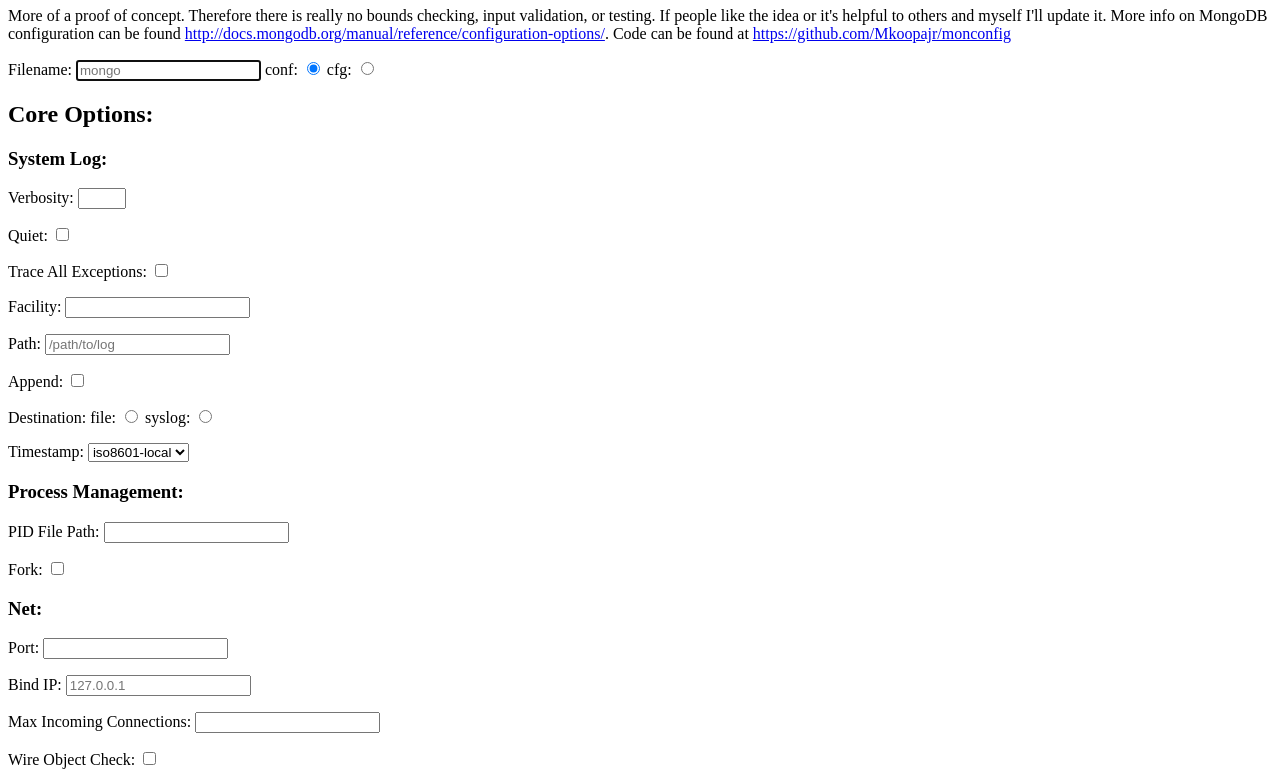
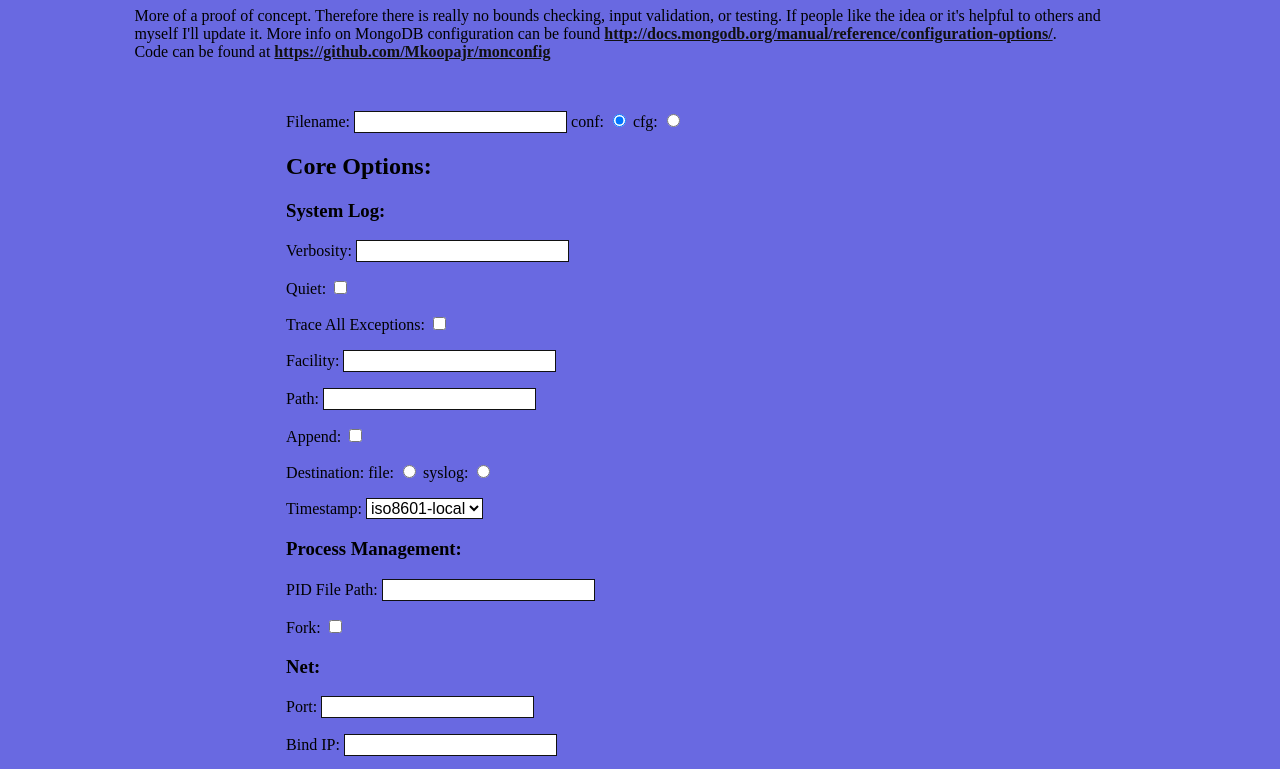
Before and after one commit to Mkoopajr/monconfig, a website: page public/index.html in a window 1280 px wide. Shown: the part 73-842 px from the top of the page. Drawn offline with Linux system fonts and the light colour scheme.

Commit message:
Create cleaner front end

```diff
--- a/public/index.html
+++ b/public/index.html
@@ -1,29 +1,82 @@
-<!doctype html>
+<!DOCTYPE html>
+
 <html>
+
 	<head>
+	 <meta name="generator" content="Jacob Morton">
+		 <!--Facebook-->
+		 <meta property="og:url" content="" />
+		 <meta property="og:title" content="MongoDB Configurator" />
+	 	 <meta property="og:description" content="MongoDB Configuration Generator" />
+	  	 <meta property="og:image" content="" />
+		 <meta property="og:type" content="website" />
+     <title>MongoDB Configuration Generator</title>
+	 <style>
+
+	 	body,html {
+
+	 		background-color:#6969E1;
+	 		font-family:Liberation Serif;
+	 		font-size:16px;
+
+	 	}
+
+	 	a,a:link,a:visited,a:active {
+
+	 		color:#111;
+	 		text-decoration:underline;
+	 		font-weight:bold;
+
+	 	}
+
+	 	a:hover {
+
+	 		text-decoration:none;
+
+	 	}
+
+	 	input,select,textarea {
+
+	 		font-size:1em;
+	 		background-color:#FFF;
+	 		color:#000;
+	 		border:1px solid #111;
+
+	 	}
+
+	 </style>
+	 <script>
+
+	 	var readDate = new Date();
+		var date = readDate.getUTCFullYear();
+
+	</script>
 	</head>
+
 	<body>
+
+	<div align="center"><div style="width:80%;">
+
 	<h1>MongoDB configuration generator</h1>
-        <p>More of a proof of concept. Therefore there is really no bounds checking, input
-        validation, or testing. If people like the idea or it's helpful to others and myself
-        I'll update it. More info on MongoDB configuration can be found <a href=http://docs.mongodb.org/manual/reference/configuration-options/>http://docs.mongodb.org/manual/reference/configuration-options/</a>.
-        Code can be found at <a href=https://github.com/Mkoopajr/monconfig>https://github.com/Mkoopajr/monconfig</a></p>
+	<div align="left">
+	 <p>More of a proof of concept. Therefore there is really no bounds checking, input validation, or testing. If people like the idea or it's helpful to others and myself I'll update it. More info on MongoDB configuration can be found <a href="http://docs.mongodb.org/manual/reference/configuration-options/">http://docs.mongodb.org/manual/reference/configuration-options/</a>.<br />
+	 Code can be found at <a href="https://github.com/Mkoopajr/monconfig">https://github.com/Mkoopajr/monconfig</a></p>
+	</div>
+	<br />
+	<div style="width:70%;"><div align="left">
 
 	<form name="config" method="post" action="/generate">
-            <p>Filename: <input type="text" name="filename" placeholder="mongo" required autofocus>
-            conf: <input type="radio" name="ext" value="conf" checked>
-            cfg: <input type="radio" name="ext" value="cfg"></p>
-
+		<p>Filename: <input type="text" name="filename"> conf: <input type="radio" name="ext" value="conf" checked> cfg: <input type="radio" name="ext" value="cfg"></p>
 		<h2>Core Options:</h2>
 		<h3>System Log:</h3>
-                <p>Verbosity: <input type="number" name="sysLogVerbosity" min="0" max="5"></p>
+
+			<p>Verbosity: <input type="number" name="sysLogVerbosity"></p>
 			<p>Quiet: <input type="checkbox" name="sysLogQuiet" value="true"></p>
 			<p>Trace All Exceptions: <input type="checkbox" name="sysLogTraceAllExceptions" value="true"></p>
 			<p>Facility: <input type="text" name="sysLogFacility"></p>
-                <p>Path: <input type="text" name="sysLogPath" placeholder="/path/to/log"></p>
+			<p>Path: <input type="text" name="sysLogPath"></p>
 			<p>Append: <input type="checkbox" name="sysLogAppend" value="true"></p>
-                <p>Destination: file: <input type="radio" name="sysLogDestination" value="file">
-                syslog: <input type="radio" name="sysLogDestination" value="syslog"></p>
+			<p>Destination: file: <input type="radio" name="sysLogDestination" value="file"> syslog: <input type="radio" name="sysLogDestination" value="syslog"></p>
 			<p>Timestamp:
 			 <select name="sysLogTimestamp">
 			  <option value="iso8601-local">iso8601-local</option>
@@ -33,12 +86,14 @@
 			</p>
 
 		<h3>Process Management:</h3>
+
 			<p>PID File Path: <input type="text" name="pidFilePath"></p>
 			<p>Fork: <input type="checkbox" name="processManFork" value="true"></p>
 
 		<h3>Net:</h3>
+
 			<p>Port: <input type="number" name="port"></p>
-                <p>Bind IP: <input type="text" name="bindIp" placeholder="127.0.0.1" required></p>
+			<p>Bind IP: <input type="text" name="bindIp"></p>
 			<p>Max Incoming Connections: <input type="number" name="maxConnections"></p>
 			<p>Wire Object Check: <input type="checkbox" name="wireObjectCheck" value="true"></p>
 			<p>HTTP: <input type="checkbox" name="http" value="true"></p>
@@ -48,7 +103,8 @@
 			<p>JSONP: <input type="checkbox" name="jsonp" value="true"></p>
 			<p>REST Interface: <input type="checkbox" name="rest" value="true"></p>
 			<p>SSL On Normal Ports: <input type="checkbox" name="sslOnPorts" value="true"></p>
-                <p>SSL Mode:
+			<p>
+			SSL Mode:
 			 <select name="sslMode">
 			  <option value="disabled">disabled</option>
 			  <option value="allowSSL">allowSSL</option>
@@ -56,12 +112,12 @@
 			  <option value="requireSSL">requireSSL</option>
 			 </select>
 			</p>
-                <p>PEMKey File: <input type="text" name="sslPemKey" placeholder="/path/to/PEMFile"></p>
+			<p>PEMKey File: <input type="text" name="sslPemKey"></p>
 			<p>PEMKey Password: <input type="password" name="sslPemKeyPwd"></p>
 			<p>Cluster File: <input type="text" name="sslClusterFile"></p>
 			<p>Cluster Password: <input type="password" name="sslClusterPwd"></p>
 			<p>CA File: <input type="text" name="sslCaFile"></p>
-                <p>CRL File: <input type="text name="sslCrlFile"></p>
+			<p>CRL File: <input type="text" name="sslCrlFile"></p>
 			<p>Weak Certificate Validation: <input type="checkbox" name="sslWeakCa" value="true"></p>
 			<p>Allow Invalid Certificate: <input type="checkbox" name="sslInvalidCa" value="true"></p>
 			<p>FIPS Mode: <input type="checkbox" name="sslFipsMode" value="true"></p>
@@ -69,7 +125,8 @@
 
 			<h3>Security:</h3>
 			<p>Key File: <input type="text" name="keyFile"></p>
-            <p>Cluster Authorization Mode:
+			<p>
+			Cluster Authorization Mode:
 			<select name="clusterAuthMode">
 			 <option value="keyFile">keyFile</option>
 			 <option value="sendKeyFile">sendKeyFile</option>
@@ -77,11 +134,14 @@
 			 <option value="x509">x509</option>
 			</select>
 			</p>
-            <p>Authorization:
+			<p>
+
+			Authorization:
 			 <select name="auth">
 			  <option value="disabled">disabled</option>
 			  <option value="enabled">enabled</option>
 			 </select>
+
 			</p>
 			<p>SASL Host Name: <input type="text" name="saslHostName"></p>
 			<p>SASL Service Name: <input type="text" name="saslServiceName"></p>
@@ -89,17 +149,21 @@
 			<p>Enable Javascript: <input type="checkbox" name="javascriptEnabled" value="true"></p>
 
 			<h3>Operation Profiling:</h3>
+
 			<p>Slow Op Threshold Milliseconds: <input type="number" name="slowOpThresholdMs"></p>
 			<p>Mode:
 			 <select name="opProfilingMode">
 			  <option value="off">off</option>
 			  <option value="slowOp">slowOp</option>
-                    <option value="all">all</options>
+			  <option value="all">all</option>
 			 </select>
 			</p>
 
 			<h3>Storage</h3>
-            <p>DB Path: <input type="text" name="dbPath" required></p>
+			<p>DB Path:
+			<input type="text" name="dbPath">
+
+			</p>
 			<p>Directory Per DB: <input type="checkbox" name="directoryPerDb" value="true"></p>
 			<p>Index Build Retry: <input type="checkbox" name="indexBuildRetry" value="true"></p>
 			<p>Pre Allocate Data Files: <input type="checkbox" name="preAllocDataFiles" value="true"></p>
@@ -114,60 +178,77 @@
 			<p>Commit Interval Milliseconds: <input type="number" name="commitIntervalMs"></p>
 
 			<h3>Replication:</h3>
+
 			<p>Op Log Size MB: <input type="number" name="opLogSizeMB"></p>
 			<p>Replication Set Name: <input type="text" name="replSetName"></p>
 			<p>Secondary Index Prefetch:
+
 			 <select name="secondaryIndexPrefetch">
 			  <option value="all">all</option>
 			  <option value="none">none</option>
 			  <option value="_id_only">_id_only</option>
 			 </select>
+
 			</p>
 
 			<h3>Sharding</h3>
-            <p>Cluster Role: configsvr: <input type="radio" name="clusterRole" value="configsvr">
-                shardsvr: <input type="radio" name="clusterRole" value="shardsvr"></p>
+
+				<p>Cluster Role: configsvr: <input type="radio" name="clusterRole" value="configsvr"> shardsvr: <input type="radio" name="clusterRole" value="shardsvr"></p>
 				<p>Archive Moved Chunks: <input type="number" name="archiveMovedChunks"></p>
 
 			<h3>Audit Log:</h3>
+
 			<p>Destination:
 				<select name="auditLogDestination">
 				 <option value="console">console</option>
 				 <option value="syslog">syslog</option>
-                    <option file="file">file</option>
+				 <option>file</option>
 				</select>
 			</p>
 			<p>Format:
 				<select name="auditLogFormat">
 				 <option value="JSON">JSON</option>
-                    <option file="BSON">BSON</option>
+				 <option>BSON</option>
 				</select>
 			</p>
 			<p>Path: <input type="text" name="auditLogPath"></p>
 			<p>Filter:</p>
 
 			<h3>SNMP</h3>
-            <p> SNMP Subagent: <input type="checkbox" name="snmpSubagent" value="true"></p>
-            <p> SNMP Master: <input type="checkbox" name="snmpMaster" value="true"></p>
+
+				<p>SNMP Subagent: <input type="checkbox" name="snmpSubagent" value="true"></p>
+				<p>SNMP Master: <input type="checkbox" name="snmpMaster" value="true"></p>
 
 			<h2>Mongos-Only Options:</h2>
+
 			<h3>Replication:</h3>
+
 				<p>Local Ping Threshold Milliseconds: <input type="number" name="localPingThresholdMs"></p>
 
 			<h3>Sharding:</h3>
+
 				<p>Auto Split: <input type="checkbox" name="shardAutoSplit" value="true"></p>
 				<p>Configuartion Database: <input type="string" name="shardConfigDb"></p>
 				<p>Chunk Size: <input type="number" name="shardChunkSize"></p>
 
 			<h2>Windows Service Options:</h2>
+
 				<h3>Process Managment:</h3>
+
 					<p>Service Name: <input type="text" name="windowsServiceName"></p>
 					<p>Display Name: <input type="text" name="windowsDisplayName"></p>
 					<p>Description: <input type="text" name="windowsServiceDescription"></p>
 					<p>Service User: <input type="text" name="windowsServiceUser"></p>
 					<p>Service Password: <input type="password" name="windowsServicePwd"></p>
+					<p><input type="submit" value="Generate"></p>
 
-            <p><input type="submit" value="Generate"></p>
 		</form>
+		</div></div>
+		</div></div>
+		<script>
+
+			document.write("<div align=\"center\">Programmed By <a href=\"https://github.com/Mkoopajr\">Mkoopajr</a> &copy; "+ date +". Berkley BSD Liscence.</div>");
+
+		</script>
 	</body>
 </html>
```
Lines whose indentation alone changed are shown as unchanged.
